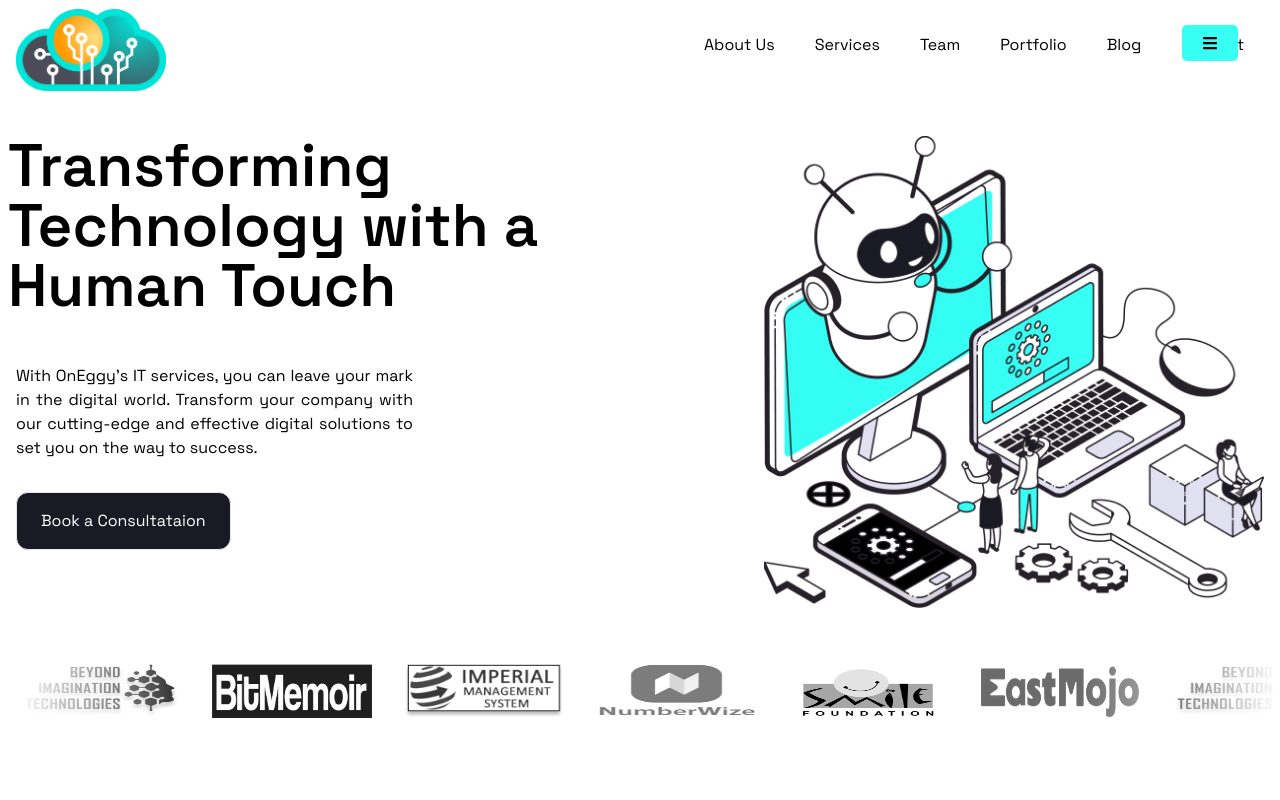
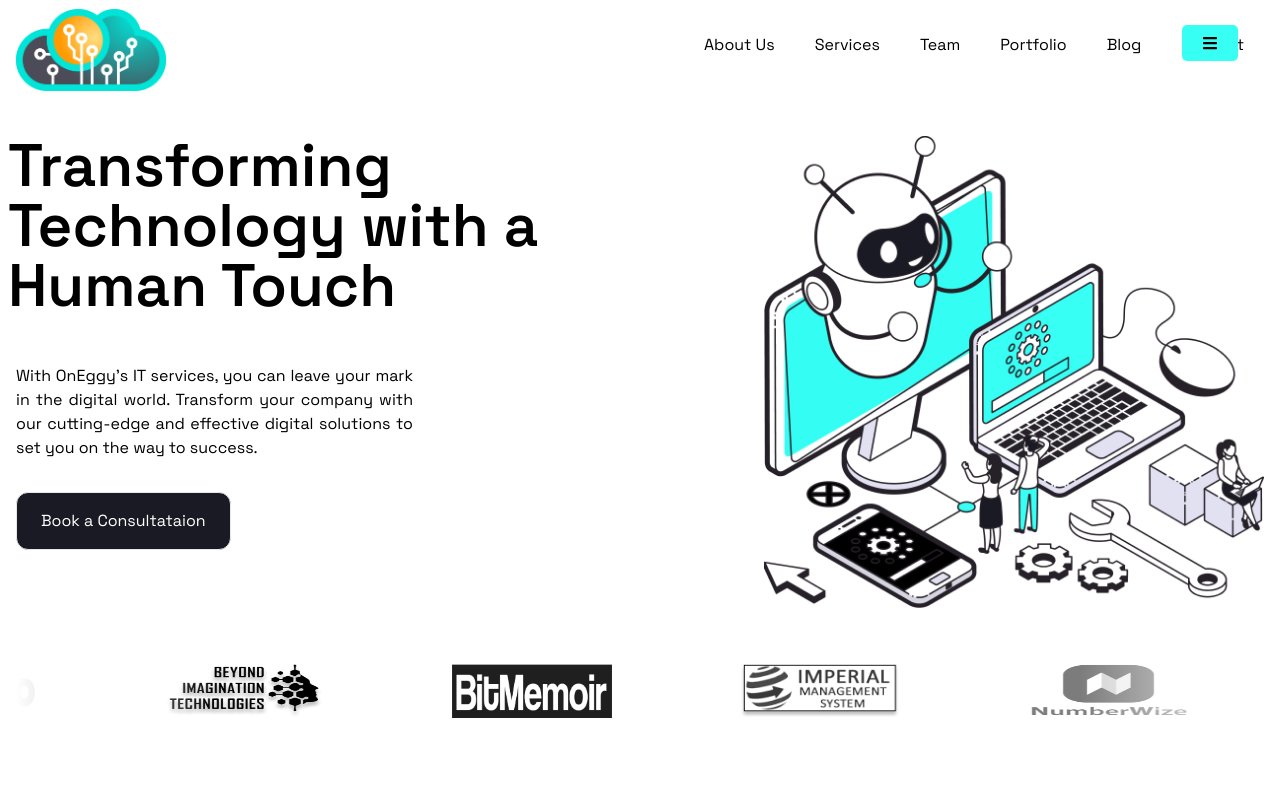
Before and after one commit to onEggy/OnEggyWeb, a Next.js app: page / in a window 1280 px wide. Shown: the top 800 px of the page. Built offline with nearby package versions, Linux system fonts and the light colour scheme.

Commit message:
Update projectlogos.js

```diff
--- a/src/pages/home/projectlogos.js
+++ b/src/pages/home/projectlogos.js
@@ -35,7 +35,7 @@ const ProjectLogos = () => {
               key={logo.id}
               src={logo.url}
               alt={logo.alt}
-              className="project_logo mx-4"  // Adjust margin for spacing between logos
+              className="project_logo mx-4 mx-[2.5rem] sm:mx-[3rem] md:mx-[3.5rem] lg:mx-[4rem]"  // Adjust margin for spacing between logos
               style={{ filter: "grayscale(100%)", width: "160px", height: "54px" }}
             />
           ))}
```
